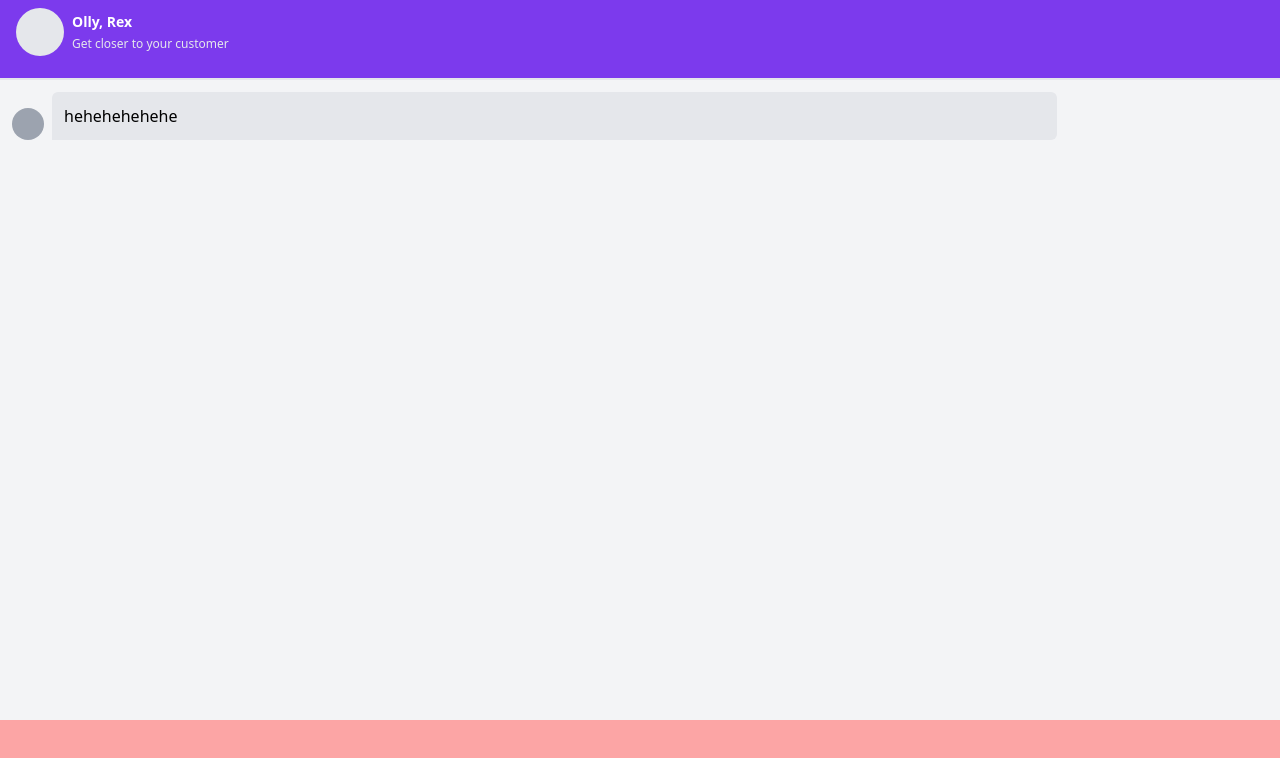
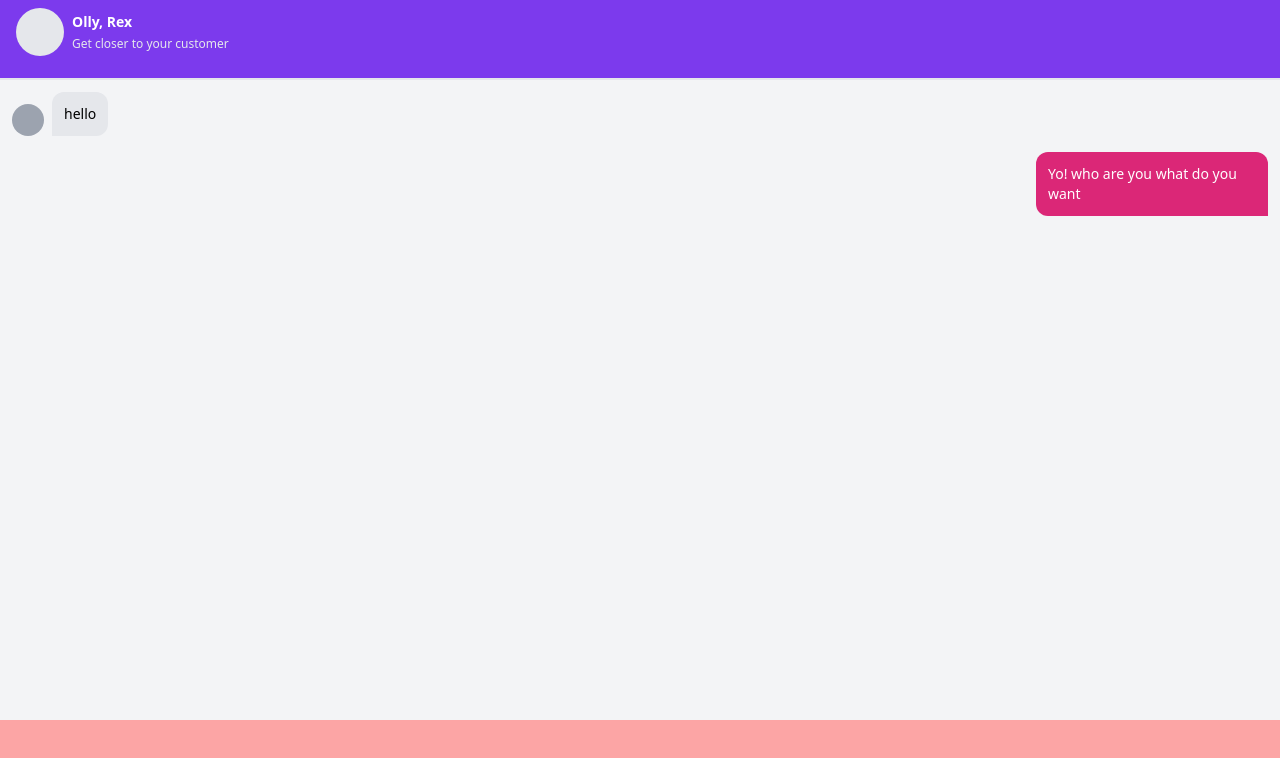
Before and after one commit to EazidoHQ/bot-frontend-react, a React (Create React App) app: page / in a window 1280 px wide. Shown: the top 758 px of the page. Built offline with nearby package versions, Linux system fonts and the light colour scheme.

Commit message:
feat: completed message component

```diff
--- a/src/components/chat/List.tsx
+++ b/src/components/chat/List.tsx
@@ -2,13 +2,24 @@ import Message from './Message';
 import { IMessage } from '../../types/interface';
 
 export default function ChatList() {
-  const message: IMessage = {
-    message: 'hehehehehehe',
-    sender: false,
-  };
+  const messages: Array<IMessage> = [
+    {
+      message: 'hello',
+      sender: false,
+    },
+    {
+      message: 'Yo! who are you what do you want',
+      sender: true,
+    },
+  ];
+
   return (
     <div className=' w-full bg-gray-100 p-3' style={{ height: '80%' }}>
-      <Message message={message} />
+      {messages.map((message, index) => (
+        <div className='mb-4' key={index}>
+          <Message message={message} />
+        </div>
+      ))}
     </div>
   );
 }
--- a/src/components/chat/Message.tsx
+++ b/src/components/chat/Message.tsx
@@ -4,11 +4,21 @@ interface IProps {
 }
 export default function Message({ message }: IProps) {
   return (
-    <div className='flex items-end'>
-      <div className='w-8 h-8 rounded-full bg-gray-400'></div>
-      <div className='bg-gray-200 rounded-md rounded-bl-none p-3 w-4/5 ml-2'>
+    <div className={`flex items-end w-60 ${message.sender ? 'ml-auto ' : ''}`}>
+      {!message.sender ? (
+        <div className='w-8 h-8 rounded-full bg-gray-400  flex-shrink-0'></div>
+      ) : (
+        ''
+      )}
+      <p
+        className={`rounded-xl  p-3 ml-2 text-sm ${
+          !message.sender
+            ? 'ml-2 bg-gray-200 rounded-bl-none'
+            : 'bg-pink-600 text-white rounded-br-none'
+        }`}
+      >
         {message.message}
-      </div>
+      </p>
     </div>
   );
 }
```
